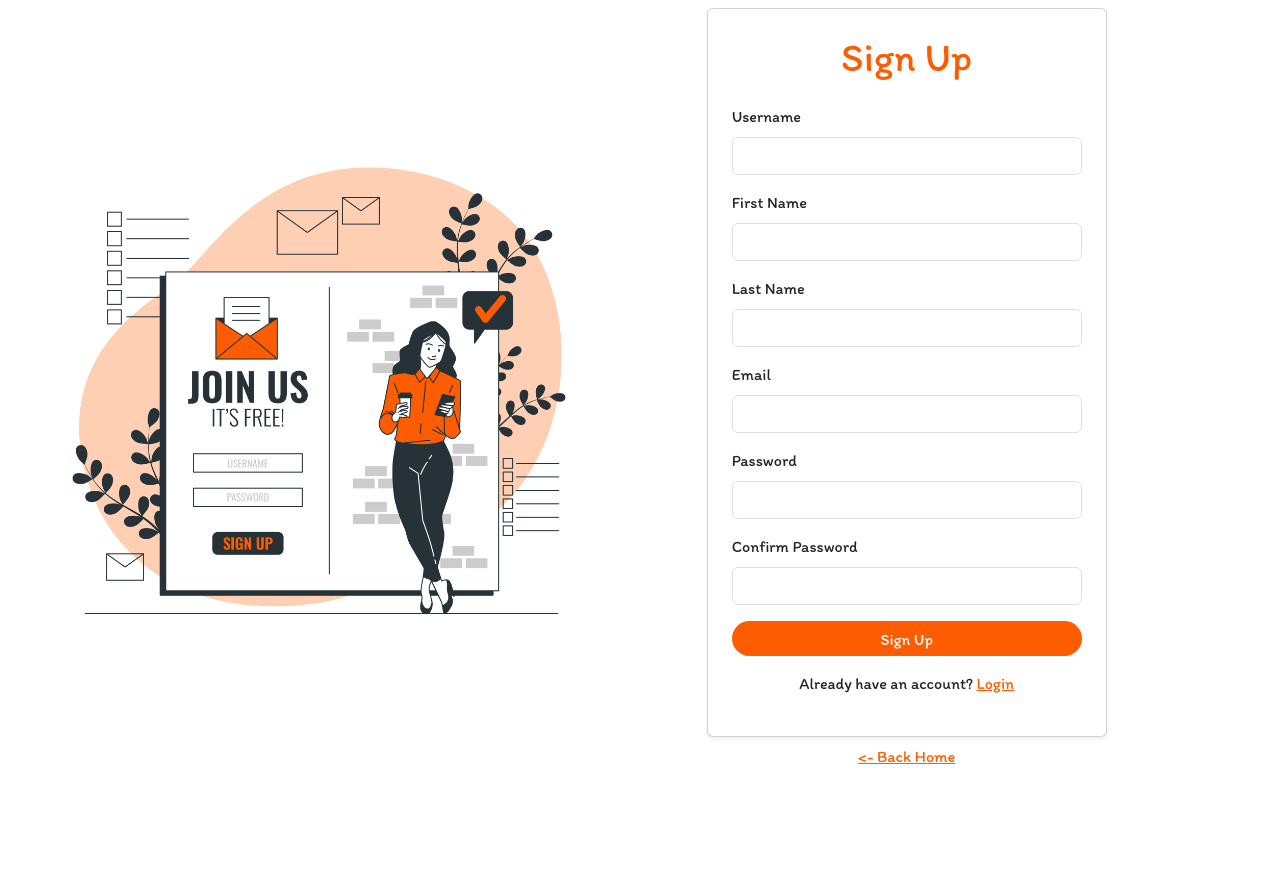
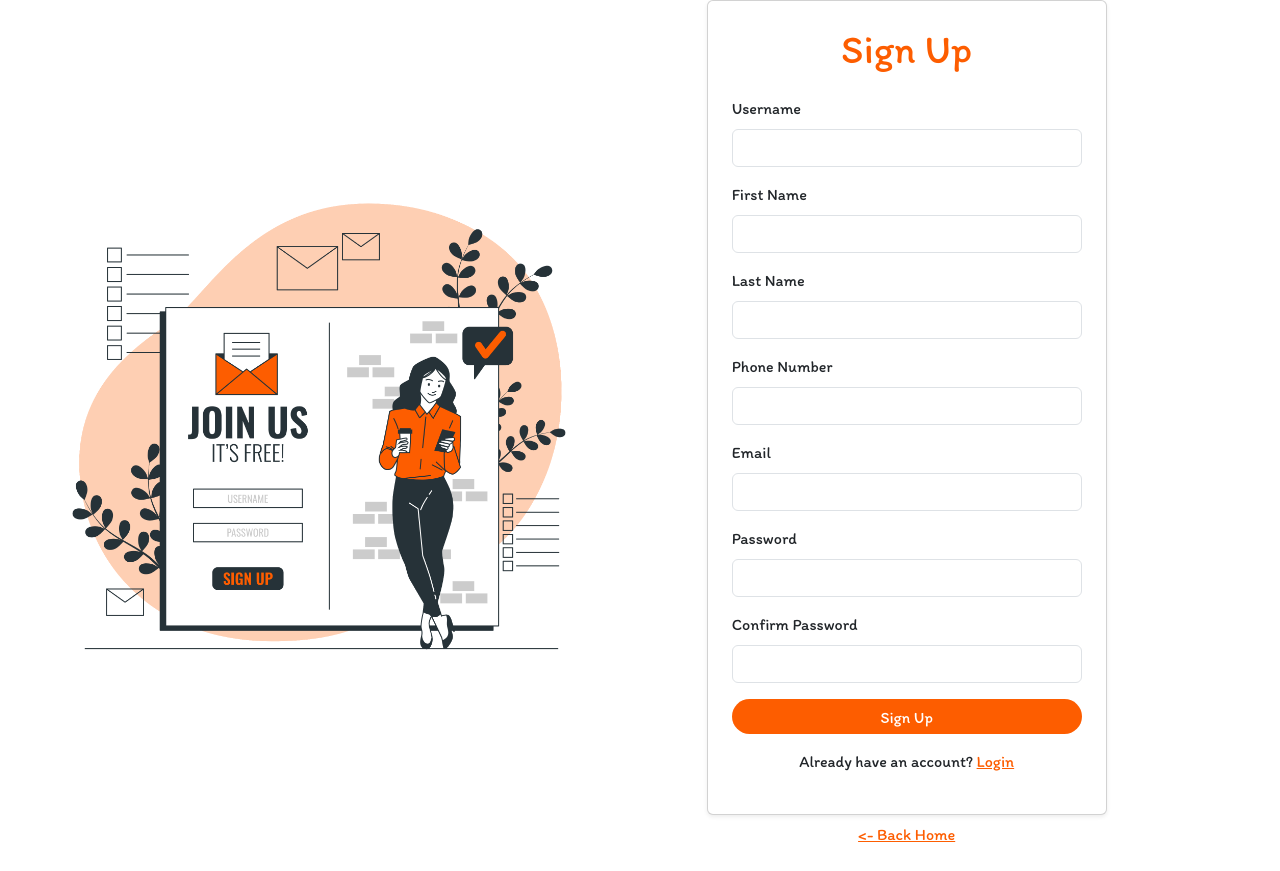
Before and after one commit to KishoreKumar0603/EdTech, a Django app: page /register in a window 1280 px wide. Before the commit the page ends 764 px from the top, so only its background shows below. Run offline with Django 5.2, Linux system fonts and the light colour scheme; some libraries are stand-ins or nearby versions.

Commit message:
before push

```diff
--- a/course/admin.py
+++ b/course/admin.py
@@ -1,6 +1,5 @@
 from django.contrib import admin
 from .models import *
 # Register your models here.
-admin.site.register(User)
 admin.site.register(Domain)
 admin.site.register(Course)
--- a/course/forms.py
+++ b/course/forms.py
@@ -1,16 +1,19 @@
 # forms.py
-
 from django import forms
 from django.contrib.auth.models import User
-
+from .models import Student
 
 class UserRegistrationForm(forms.ModelForm):
     password = forms.CharField(widget=forms.PasswordInput)
     confirm_password = forms.CharField(widget=forms.PasswordInput)
+    phone = forms.CharField(max_length=15)
+    first_name = forms.CharField(max_length=40)
+    last_name = forms.CharField(max_length=40)
+
 
     class Meta:
         model = User
-        fields = ['username','email', 'password']
+        fields = ['username', 'email', 'password']
 
     def clean(self):
         cleaned_data = super().clean()
@@ -19,3 +22,5 @@ class UserRegistrationForm(forms.ModelForm):
 
         if password != confirm_password:
             raise forms.ValidationError("Passwords do not match.")
+
+        return cleaned_data
--- a/course/templates/course/registration/register.html
+++ b/course/templates/course/registration/register.html
@@ -1,4 +1,73 @@
+
 {% load static %}
+<!DOCTYPE html>
+<html lang="en">
+<head>
+    <meta charset="UTF-8">
+    <meta name="viewport" content="width=device-width, initial-scale=1.0">
+    <link rel="stylesheet" href="{% static 'css/style.css' %}">
+    <title>Register</title>
+    <link href="https://cdnjs.cloudflare.com/ajax/libs/bootstrap/5.3.0/css/bootstrap.min.css" rel="stylesheet">
+</head>
+<body class="vh-100">
+    <div class="container-fluid h-100">
+        <div class="row h-100 d-flex justify-content-center align-items-center">
+            <div class="col-md-5 d-none d-md-block">
+                <img src="{% static 'img/login_signin/Sign up-bro.png' %}" class="img-fluid" alt="Sign Up Image">
+            </div>
+
+            <div class="col-md-6 d-flex align-items-center justify-content-center flex-column">
+                <div class="card shadow-sm p-4" style="width: 100%; max-width: 400px;">
+                    <h1 class="text-center mb-4 theme">Sign Up</h1>
+                    <form method="POST" action="{% url 'register' %}">
+                        {% csrf_token %}
+                        <div class="mb-3">
+                            <label for="username" class="form-label">Username</label>
+                            <input type="text" class="form-control" id="username" name="username" required>
+                        </div>
+                        <div class="mb-3">
+                            <label for="first_name" class="form-label">First Name</label>
+                            <input type="text" class="form-control" id="first_name" name="first_name" required>
+                        </div>
+                        <div class="mb-3">
+                            <label for="last_name" class="form-label">Last Name</label>
+                            <input type="text" class="form-control" id="last_name" name="last_name" required>
+                        </div>
+                        <div class="mb-3">
+                            <label for="phone" class="form-label">Phone Number</label>
+                            <input type="text" class="form-control" id="phone" name="phone" required>
+                        </div>
+                        <div class="mb-3">
+                            <label for="email" class="form-label">Email</label>
+                            <input type="email" class="form-control" id="email" name="email" required>
+                        </div>
+                        <div class="mb-3">
+                            <label for="password" class="form-label">Password</label>
+                            <input type="password" class="form-control" id="password" name="password" required>
+                        </div>
+                        <div class="mb-3">
+                            <label for="confirm_password" class="form-label">Confirm Password</label>
+                            <input type="password" class="form-control" id="confirm_password" name="confirm_password" required>
+                        </div>
+                        <button type="submit" class="btn w-100 btn-color">Sign Up</button>
+                    </form>
+                    <p class="text-center mt-3">
+                        Already have an account? <a href="{% url 'login' %}" class="theme">Login</a>
+                    </p>
+                </div>
+                <p class="py-2"><a href="{% url 'home' %}" class="theme"><- Back Home</a></p>
+            </div>
+        </div>
+    </div>
+
+    <script src="https://cdnjs.cloudflare.com/ajax/libs/bootstrap/5.3.0/js/bootstrap.bundle.min.js"></script>
+</body>
+</html>
+
+
+
+{% comment %} old register Template {% endcomment %}
+{% comment %} {% load static %}
 <!DOCTYPE html>
 <html lang="en">
 <head>
@@ -57,4 +126,4 @@
 
     <script src="https://cdnjs.cloudflare.com/ajax/libs/bootstrap/5.3.0/js/bootstrap.bundle.min.js"></script>
 </body>
-</html>
+</html> {% endcomment %}
--- a/course/views.py
+++ b/course/views.py
@@ -1,12 +1,12 @@
 from django.shortcuts import render,redirect
 from django.http import HttpResponse
-from .models import *
-from .forms import *
 from django.contrib import messages
 from django.contrib.auth import authenticate, login as auth_login
 from django.contrib.auth.hashers import make_password
 from django.contrib.auth.models import User
 from django.middleware.csrf import get_token
+from .models import *
+from .forms import *
 
 #home page View
 def home(request):
@@ -32,20 +32,49 @@ def login(request):
 
     return render(request, "course/registration/login.html")
 
+#old view of register (store data in auth_user)
+# def register(request):
+#     get_token(request)
+#     if request.method == 'POST':
+#         form = UserRegistrationForm(request.POST)
+#         if form.is_valid():
+#             user = form.save(commit=False)
+#             user.password = make_password(form.cleaned_data['password'])
+#             user.save()
+#             messages.success(request, "Registration successful!")
+#             return redirect('login')
+#     else:
+#         form = UserRegistrationForm()
+
+#     return render(request, 'course/registration/register.html', {'form': form})
+
+#new view for storing data in custom db
 def register(request):
-    get_token(request)
     if request.method == 'POST':
         form = UserRegistrationForm(request.POST)
         if form.is_valid():
-            user = form.save(commit=False)
-            user.password = make_password(form.cleaned_data['password'])
-            user.save()
+            # Create user in auth_user table
+            user = User.objects.create_user(
+                username=form.cleaned_data['username'],
+                email=form.cleaned_data['email'],
+                password=form.cleaned_data['password'],
+                first_name=form.cleaned_data['first_name'],
+                last_name=form.cleaned_data['last_name']
+            )
+            # Create student profile in Student table
+            Student.objects.create(
+                user=user,
+                phone=form.cleaned_data['phone'],
+                first_name=form.cleaned_data['first_name'],
+                last_name=form.cleaned_data['last_name']
+            )
             messages.success(request, "Registration successful!")
             return redirect('login')
     else:
         form = UserRegistrationForm()
 
     return render(request, 'course/registration/register.html', {'form': form})
+
 
 
 # course View
```
Also changed, not shown: course/models.py (+9 -15 lines), course/migrations/0010_student.py (added), course/migrations/0011_delete_user.py (added).
